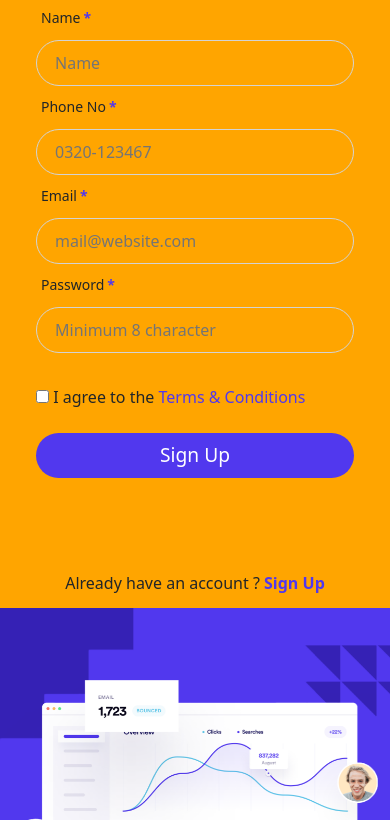
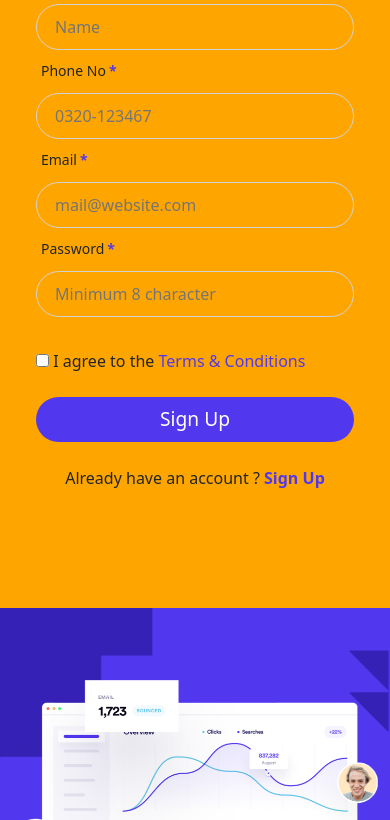
Before and after one commit to Awais-Rao/Loign-page-with-slider, a plain HTML site: page SignUp.html in a window 390 px wide. Shown: the part 236-1056 px from the top of the page. Drawn offline with nearby package versions, Linux system fonts and the light colour scheme.

Commit message:
Update login-page-practice.css

```diff
--- a/css/login-page-practice.css
+++ b/css/login-page-practice.css
@@ -453,8 +453,7 @@
 @media screen and (max-width:576px)
 {
     .wraping-div{
-        margin-top: 30%;
-        margin-bottom: 20%;
+        margin-top: 20%;
 
     }
     .sample-img{
@@ -468,7 +467,7 @@
     margin-top: 18vh;
    }
    .carousel-item{
-    height: 70vh;
+    height: 80vh;
     }
     .slider-img-div{
         height: 40vh;
```
